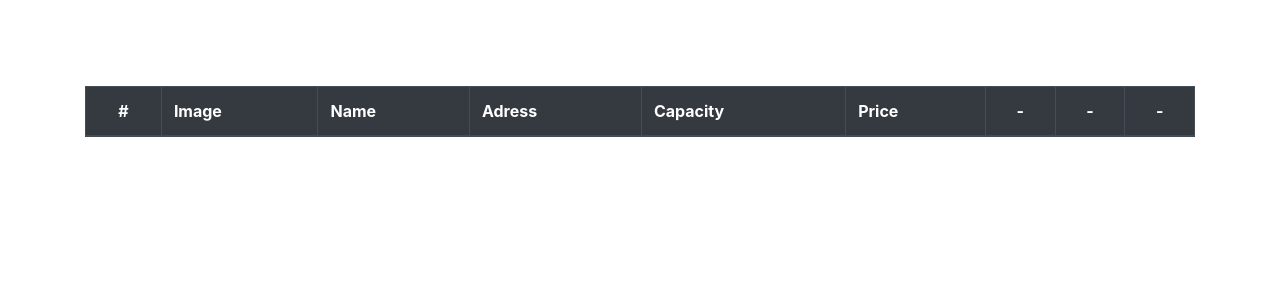
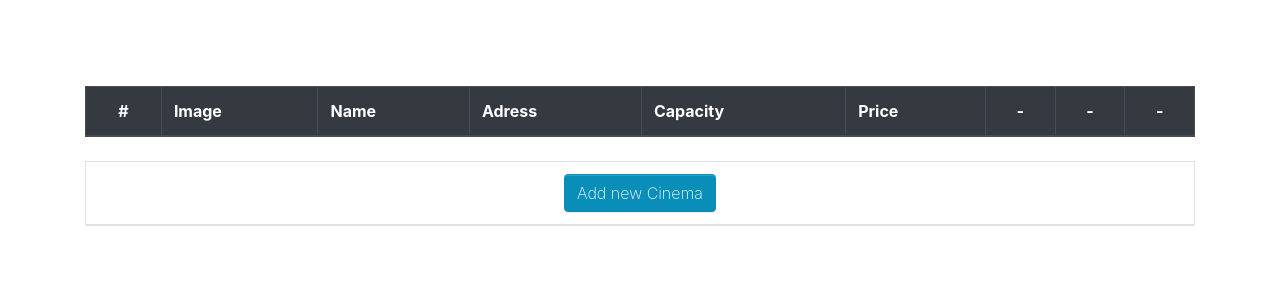
Before and after one commit to arieliezzi/cinema20, a PHP site: page /Views/adm-list-cinema.php in a window 1280 px wide. Shown: the part 240-525 px from the top of the page. Run offline with PHP 8.4, Linux system fonts and the light colour scheme; the template is opened without the code that fills it, so the values that code supplies are empty; some libraries are stand-ins or nearby versions.

Commit message:
Se mejoro la visualizacion de la lista de cinemas, room y shows.

```diff
--- a/Views/adm-list-cinema.php
+++ b/Views/adm-list-cinema.php
@@ -71,6 +71,17 @@ include('nav-guest.php');
               </tbody>
             </table>
           </div>
+
+          <div class="table-responsive">
+            <table class="table table-bordered table-hover">
+              <thead class="thead-dark">
+                <tr>
+                    <td style="text-align: center; vertical-align: middle"><button class="btn btn-primary"  href="<?php echo FRONT_ROOT ?>Cinema/showAddView">Add new Cinema</button>
+                </tr>
+              </thead>
+            </table>
+          </div>
+
         </div>
       </div>
     </div>
```
Also changed, not shown: Views/adm-list-room.php (+13 -3 lines), Views/adm-list-show.php (+22 -10 lines).
